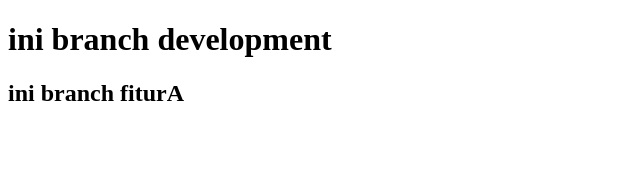
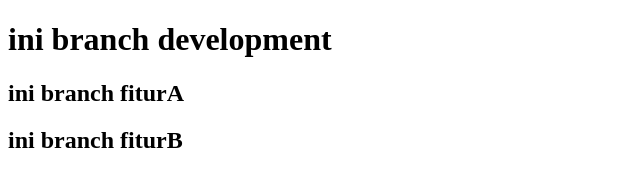
Before and after one commit to AgistaNindy/TugasAgis, a plain HTML site: page index.html in a window 1280 px wide. Shown: the whole page, without its empty margins (0-640 px from the left). Drawn offline with Linux system fonts and the light colour scheme.

Commit message:
menambah fitur

```diff
--- a/index.html
+++ b/index.html
@@ -9,5 +9,6 @@
 <body>
     <H1>ini branch development</H1>
     <h2>ini branch fiturA</h2>
+    <h2>ini branch fiturB</h2>
 </body>
 </html>
```
